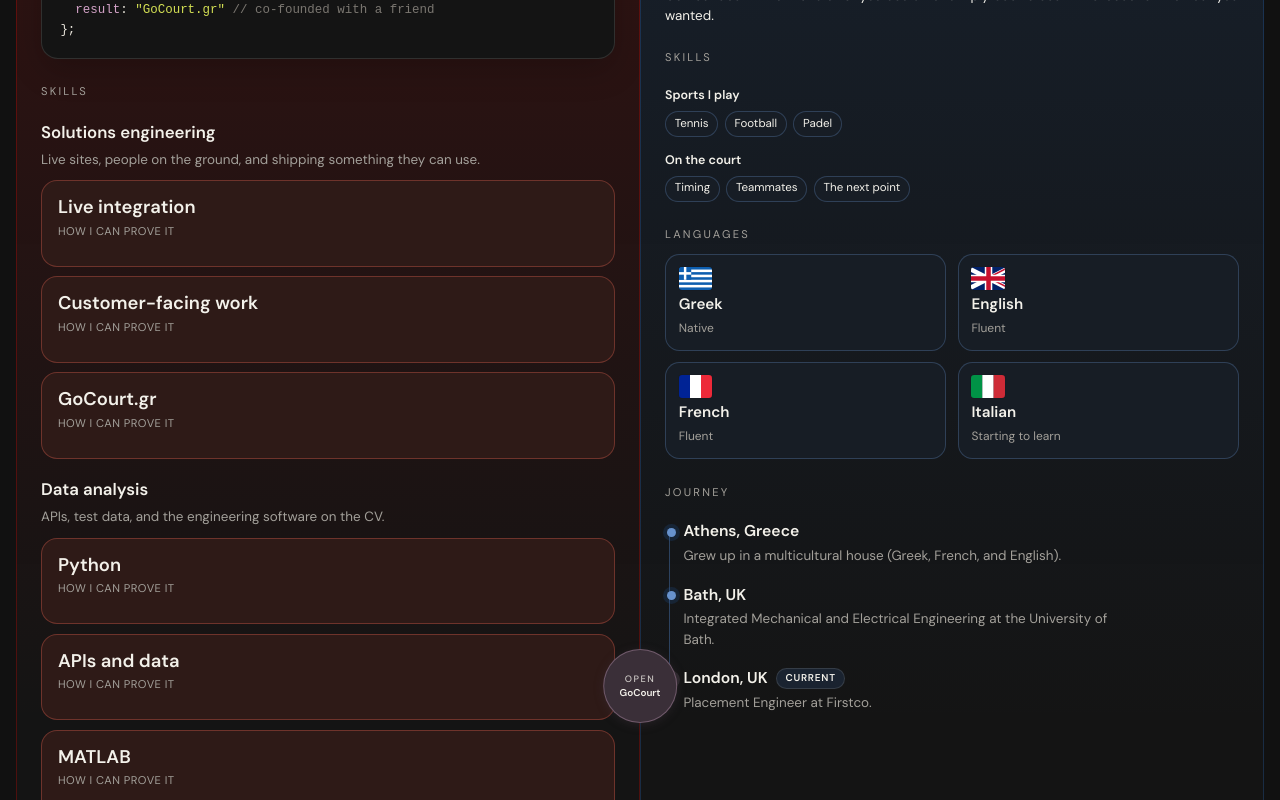
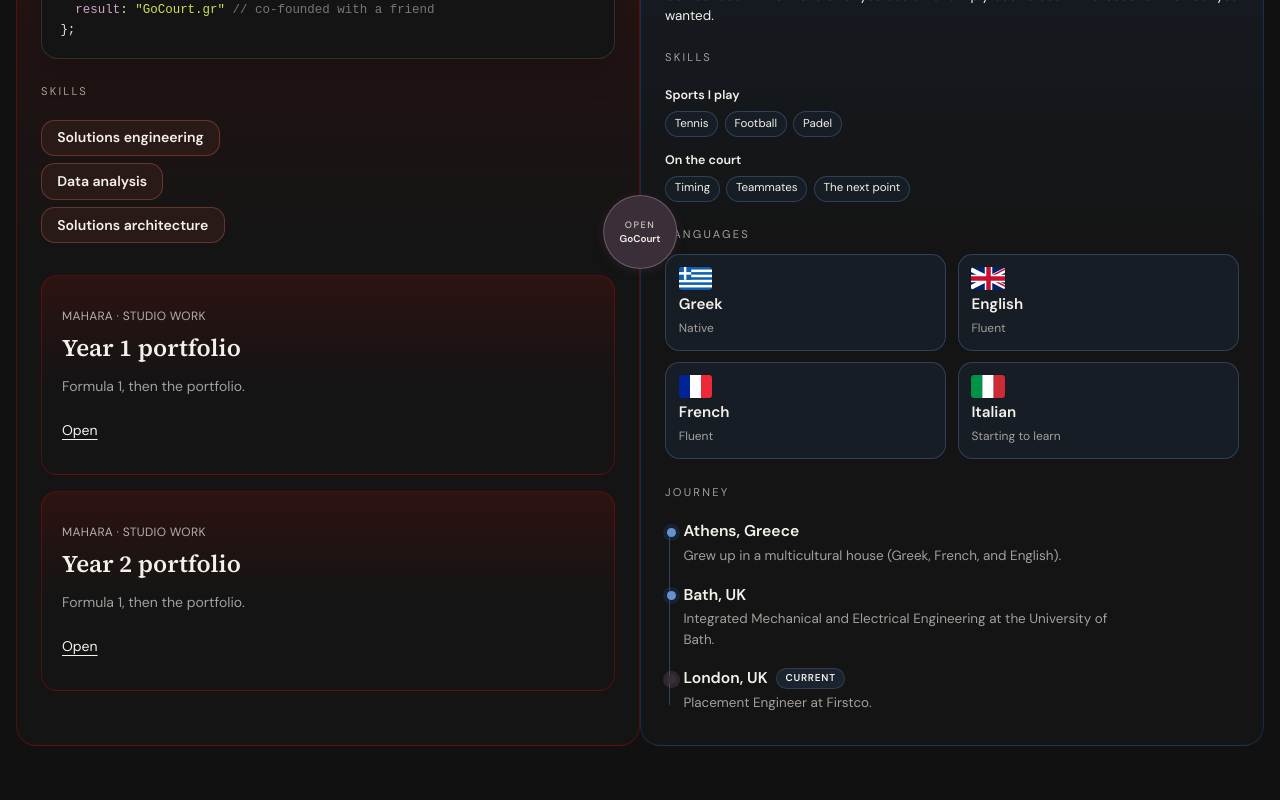
Before and after one commit to alexplds/personal-website, a Next.js app: page / in a window 1280 px wide. Shown: the part 920-1720 px from the top of the page. Built offline with nearby package versions, Linux system fonts and the light colour scheme.

Commit message:
Open desk skills in a small popup
Shrink the skill controls to compact items and show proof in a floating card beside the click, like a category popup rather than an expanding tile.

Co-authored-by: alexandrosplds <Alexandros.polychroniadis@gmail.com>

```diff
--- a/app/globals.css
+++ b/app/globals.css
@@ -523,68 +523,76 @@
   margin-top: 1.5rem;
 }
 
-.skill-area + .skill-area {
-  margin-top: 1.15rem;
+.skill-item-list {
+  display: flex;
+  flex-direction: column;
+  align-items: flex-start;
+  gap: 0.45rem;
 }
 
-.skill-area-title {
-  margin: 0;
+.skill-item {
+  padding: 0.55rem 0.95rem;
+  border-radius: 0.85rem;
+  border: 1px solid color-mix(in oklab, var(--desk-tint, rgb(225 6 0)) 22%, var(--border));
+  background: color-mix(in oklab, var(--card) 88%, rgb(225 6 0));
+  color: inherit;
+  font-size: 0.88rem;
+  font-weight: 600;
+  line-height: 1.2;
+  cursor: pointer;
+}
+
+.skill-item:hover,
+.skill-item.is-open {
+  background: color-mix(in oklab, var(--card) 72%, rgb(225 6 0));
+}
+
+.skill-popup {
+  position: fixed;
+  z-index: 40;
+  width: min(22.5rem, calc(100vw - 1.5rem));
+  max-height: min(28rem, calc(100vh - 1.5rem));
+  overflow: auto;
+  padding: 1rem 1.15rem 1.1rem;
+  border-radius: 1rem;
+  border: 1px solid var(--border);
+  background: var(--card);
+  color: var(--foreground);
+  box-shadow: 0 16px 40px rgb(0 0 0 / 28%);
+}
+
+.skill-popup-close {
+  position: absolute;
+  top: 0.55rem;
+  right: 0.6rem;
+  width: 1.6rem;
+  height: 1.6rem;
+  border: 0;
+  border-radius: 999px;
+  background: transparent;
+  color: var(--muted-foreground);
+  font-size: 1.2rem;
+  line-height: 1;
+  cursor: pointer;
+}
+
+.skill-popup-title {
+  margin: 0 1.6rem 0 0;
   font-size: 1.05rem;
   font-weight: 600;
 }
 
-.skill-area-how {
-  margin: 0.3rem 0 0.7rem;
+.skill-popup-how {
+  margin: 0.4rem 0 0;
   font-size: 0.84rem;
   line-height: 1.45;
   color: var(--muted-foreground);
 }
 
-.skill-proof-grid {
-  display: grid;
-  grid-template-columns: 1fr;
-  gap: 0.6rem;
-}
-
-.skill-proof-tile {
-  display: flex;
-  flex-direction: column;
-  align-items: flex-start;
-  width: 100%;
-  min-height: 5.4rem;
-  padding: 0.95rem 1rem 1rem;
-  border-radius: 1rem;
-  border: 1px solid color-mix(in oklab, var(--desk-tint, rgb(225 6 0)) 24%, var(--border));
-  background: color-mix(in oklab, var(--card) 86%, rgb(225 6 0));
-  color: inherit;
-  text-align: left;
-  cursor: pointer;
-}
-
-.skill-proof-tile:hover,
-.skill-proof-tile.is-open {
-  background: color-mix(in oklab, var(--card) 72%, rgb(225 6 0));
-}
-
-.skill-proof-name {
-  font-size: 1.15rem;
-  font-weight: 600;
-  line-height: 1.2;
-}
-
-.skill-proof-hint {
-  margin-top: 0.28rem;
-  font-size: 0.7rem;
-  letter-spacing: 0.04em;
-  text-transform: uppercase;
-  color: var(--muted-foreground);
-}
-
-.skill-proof-body {
+.skill-popup-proof {
   margin: 0.7rem 0 0;
-  font-size: 0.86rem;
+  font-size: 0.84rem;
   line-height: 1.5;
-  color: var(--muted-foreground);
 }
 
 .skill-desk .skill-chips li {
--- a/components/skill-proofs.tsx
+++ b/components/skill-proofs.tsx
@@ -1,39 +1,122 @@
 "use client";
 
-import { useState } from "react";
+import { useEffect, useId, useRef, useState } from "react";
 import { content } from "@/lib/content";
+
+const POPUP_WIDTH = 360;
 
 export function SkillProofs() {
   const [open, setOpen] = useState<string | null>(null);
+  const [pos, setPos] = useState({ top: 0, left: 0 });
+  const listRef = useRef<HTMLDivElement>(null);
+  const popupRef = useRef<HTMLDivElement>(null);
+  const buttons = useRef(new Map<string, HTMLButtonElement>());
+  const titleId = useId();
+
+  function place(group: string) {
+    const button = buttons.current.get(group);
+    if (!button) return;
+    const rect = button.getBoundingClientRect();
+    const width = Math.min(POPUP_WIDTH, window.innerWidth - 24);
+    let left = rect.right + 12;
+    let top = rect.top;
+    if (left + width > window.innerWidth - 12) {
+      left = Math.max(12, rect.left);
+      top = rect.bottom + 10;
+    }
+    const maxTop = window.innerHeight - 16;
+    top = Math.min(top, maxTop);
+    top = Math.max(12, top);
+    setPos({ top, left });
+  }
+
+  function toggle(group: string) {
+    if (open === group) {
+      setOpen(null);
+      return;
+    }
+    place(group);
+    setOpen(group);
+  }
+
+  useEffect(() => {
+    if (!open) return;
+
+    function onKey(event: KeyboardEvent) {
+      if (event.key === "Escape") setOpen(null);
+    }
+
+    function onPointer(event: PointerEvent) {
+      const target = event.target as Node;
+      if (popupRef.current?.contains(target)) return;
+      if (listRef.current?.contains(target)) return;
+      setOpen(null);
+    }
+
+    function onReposition() {
+      if (open) place(open);
+    }
+
+    window.addEventListener("keydown", onKey);
+    window.addEventListener("pointerdown", onPointer);
+    window.addEventListener("resize", onReposition);
+    window.addEventListener("scroll", onReposition, true);
+    return () => {
+      window.removeEventListener("keydown", onKey);
+      window.removeEventListener("pointerdown", onPointer);
+      window.removeEventListener("resize", onReposition);
+      window.removeEventListener("scroll", onReposition, true);
+    };
+  }, [open]);
+
+  const area = content.skillAreas.find((item) => item.group === open);
 
   return (
     <div className="skill-proofs">
       <p className="rooms-label">Skills</p>
-      {content.skillAreas.map((area) => (
-        <div key={area.group} className="skill-area">
-          <h3 className="skill-area-title">{area.group}</h3>
-          <p className="skill-area-how">{area.how}</p>
-          <div className="skill-proof-grid">
-            {area.items.map((item) => {
-              const id = `${area.group}:${item.name}`;
-              const active = open === id;
-              return (
-                <button
-                  key={id}
-                  type="button"
-                  className={`skill-proof-tile${active ? " is-open" : ""}`}
-                  aria-expanded={active}
-                  onClick={() => setOpen(active ? null : id)}
-                >
-                  <span className="skill-proof-name">{item.name}</span>
-                  <span className="skill-proof-hint">{active ? "Hide proof" : "How I can prove it"}</span>
-                  {active ? <p className="skill-proof-body">{item.proof}</p> : null}
-                </button>
-              );
-            })}
-          </div>
+      <div ref={listRef} className="skill-item-list">
+        {content.skillAreas.map((item) => (
+          <button
+            key={item.group}
+            type="button"
+            className={`skill-item${open === item.group ? " is-open" : ""}`}
+            aria-expanded={open === item.group}
+            aria-controls={open === item.group ? "skill-popup" : undefined}
+            ref={(node) => {
+              if (node) buttons.current.set(item.group, node);
+              else buttons.current.delete(item.group);
+            }}
+            onClick={() => toggle(item.group)}
+          >
+            {item.group}
+          </button>
+        ))}
+      </div>
+
+      {area ? (
+        <div
+          id="skill-popup"
+          ref={popupRef}
+          className="skill-popup"
+          role="dialog"
+          aria-modal="false"
+          aria-labelledby={titleId}
+          style={{ top: pos.top, left: pos.left }}
+        >
+          <button type="button" className="skill-popup-close" onClick={() => setOpen(null)} aria-label="Close">
+            ×
+          </button>
+          <h3 id={titleId} className="skill-popup-title">
+            {area.group}
+          </h3>
+          <p className="skill-popup-how">{area.how}</p>
+          {area.items.map((item) => (
+            <p key={item.name} className="skill-popup-proof">
+              <strong>{item.name}.</strong> {item.proof}
+            </p>
+          ))}
         </div>
-      ))}
+      ) : null}
     </div>
   );
 }
```
